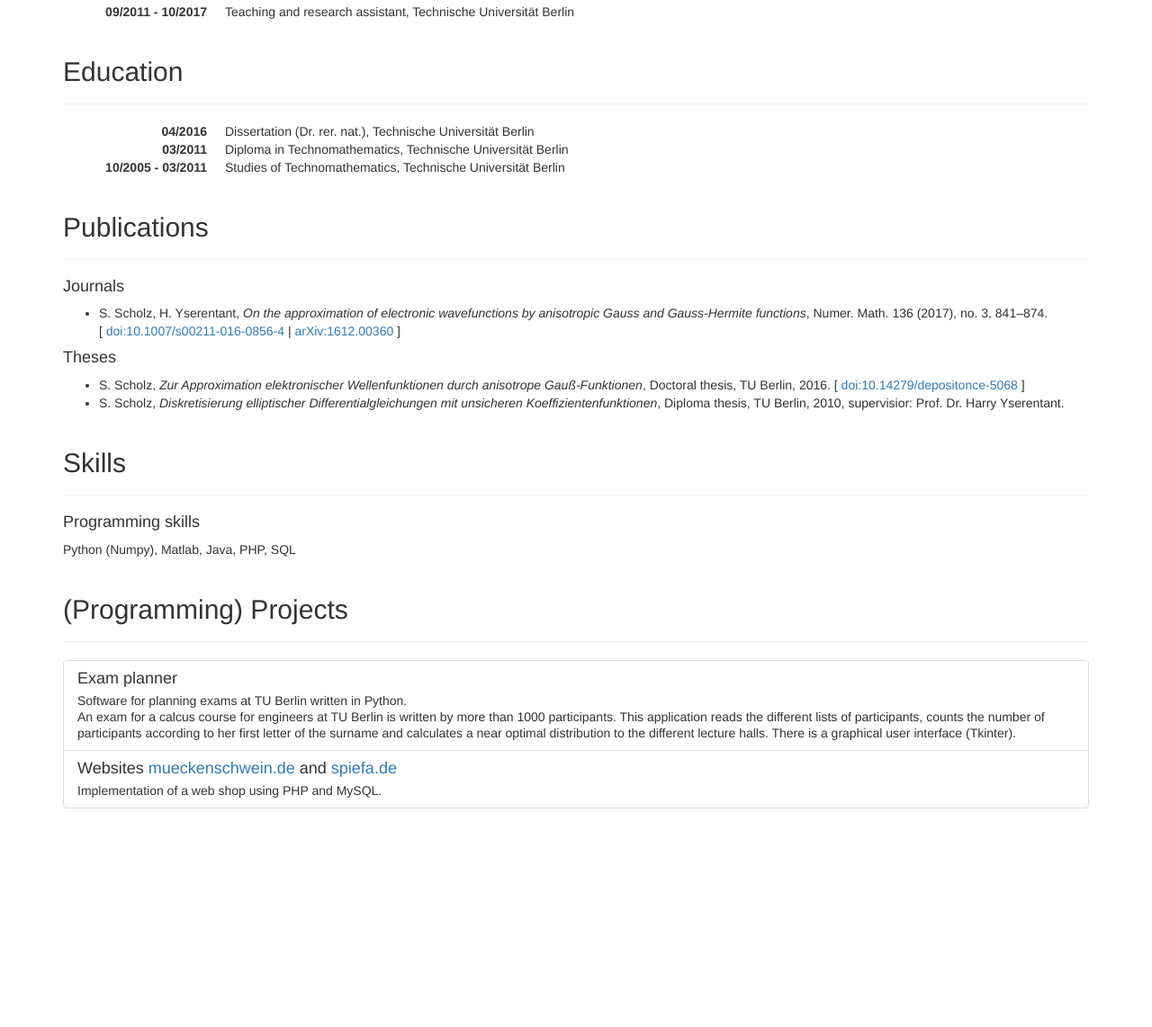
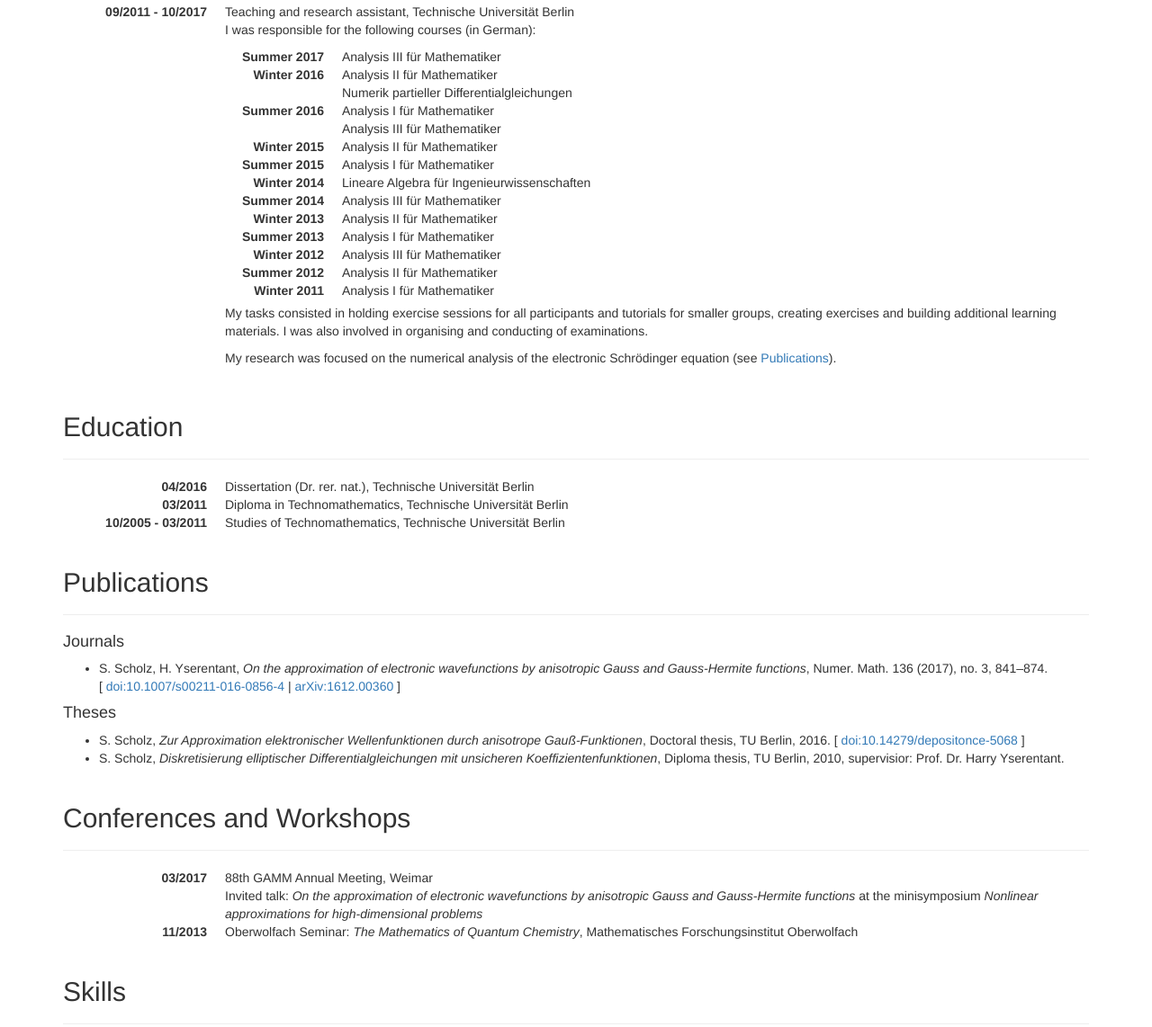
Before and after one commit to stescholz/stescholz.github.io, a plain HTML site: page index.html in a window 1280 px wide. Shown: the part 442-1584 px from the top of the page at 90% size. Before the commit the page ends 1381 px from the top, so only its background shows below. Drawn offline with nearby package versions, Linux system fonts and the light colour scheme.

Commit message:
Add teaching and conferences

```diff
--- a/index.html
+++ b/index.html
@@ -27,6 +27,7 @@
               <li role="presentation"><a href="#experience">Experience</a></li>
               <li role="presentation"><a href="#education">Education</a></li>
               <li role="presentation"><a href="#publications">Publications</a></li>
+              <!--<li role="presentation"><a href="#conferences">Conferences</a></li>-->
               <li role="presentation"><a href="#projects">Projects</a></li>
               <li role="presentation"><a href="#skills">Skills</a></li>
             </ul>
@@ -42,7 +43,42 @@
       </div>
         <dl class="dl-horizontal">
             <dt>09/2011 - 10/2017</dt>
-            <dd>Teaching and research assistant, Technische Universit&auml;t Berlin</dd>
+            <dd><p>Teaching and research assistant, Technische Universit&auml;t Berlin</br>
+                     I was responsible for the following courses (in German):</p>
+                      <dl class="dl-horizontal teaching">
+                        <dt>Summer 2017</dt>
+                        <dd>Analysis III f&uuml;r Mathematiker</dd>
+                        <dt>Winter 2016</dt>
+                        <dd>Analysis II f&uuml;r Mathematiker</br>Numerik partieller Differentialgleichungen</dd>
+                        <dt>Summer 2016</dt>
+                        <dd>Analysis I f&uuml;r Mathematiker</br>Analysis III f&uuml;r Mathematiker</dd>
+                        <dt>Winter 2015</dt>
+                        <dd>Analysis II f&uuml;r Mathematiker</dd>
+                        <dt>Summer 2015</dt>
+                        <dd>Analysis I f&uuml;r Mathematiker</dd>
+                        <dt>Winter 2014</dt>
+                        <dd>Lineare Algebra f&uuml;r Ingenieurwissenschaften</dd>
+                        <dt>Summer 2014</dt>
+                        <dd>Analysis III f&uuml;r Mathematiker</dd>
+                        <dt>Winter 2013</dt>
+                        <dd>Analysis II f&uuml;r Mathematiker</dd>
+                        <dt>Summer 2013</dt>
+                        <dd>Analysis I f&uuml;r Mathematiker</dd>
+                        <dt>Winter 2012</dt>
+                        <dd>Analysis III f&uuml;r Mathematiker</dd>
+                        <dt>Summer 2012</dt>
+                        <dd>Analysis II f&uuml;r Mathematiker</dd>
+                        <dt>Winter 2011</dt>
+                        <dd>Analysis I f&uuml;r Mathematiker</dd>
+                     </dl>
+                     <p>My tasks consisted in holding exercise sessions for all participants and tutorials for smaller groups,
+                     creating exercises and building additional learning materials. I was also involved in organising and
+                     conducting of examinations.</p>
+                     <p>My research was focused on the numerical analysis of the electronic Schr&ouml;dinger equation
+                     (see <a href="#publications">Publications</a>).
+
+                     </p>
+            </dd>
         </dl>
       <div class="page-header">
         <h2 id="education">Education</h2>
@@ -72,6 +108,18 @@
               Diploma thesis, TU Berlin, 2010, supervisior: Prof. Dr. Harry Yserentant.
         </ul>
         <div class="page-header">
+        <h2 id="conferences">Conferences and Workshops</h2>
+      </div>
+        <dl class="dl-horizontal">
+            <dt>03/2017</dt>
+            <dd>88th GAMM Annual Meeting, Weimar</br>
+                     Invited talk: <em>On the approximation of electronic wavefunctions by anisotropic Gauss and Gauss-Hermite functions</em>
+                     at the minisymposium <em>Nonlinear approximations for high-dimensional problems</em>
+            </dd>
+            <dt>11/2013</dt>
+            <dd>Oberwolfach Seminar: <em>The Mathematics of Quantum Chemistry</em>, Mathematisches Forschungsinstitut Oberwolfach</dd>
+        </dl>
+        <div class="page-header">
           <h2 id="skills">Skills</h2>
         </div>
         <h4>Programming skills</h4>
--- a/style.css
+++ b/style.css
@@ -9,3 +9,13 @@ body {
 .jumbotron {
   text-align: center;
 }
+dl.teaching{
+ margin-top: 5px;
+ margin-bottom: 5px;
+}
+dl.teaching dt{
+ width: 110px;
+}
+dl.teaching dd{
+ margin-left: 130px;
+}
```
